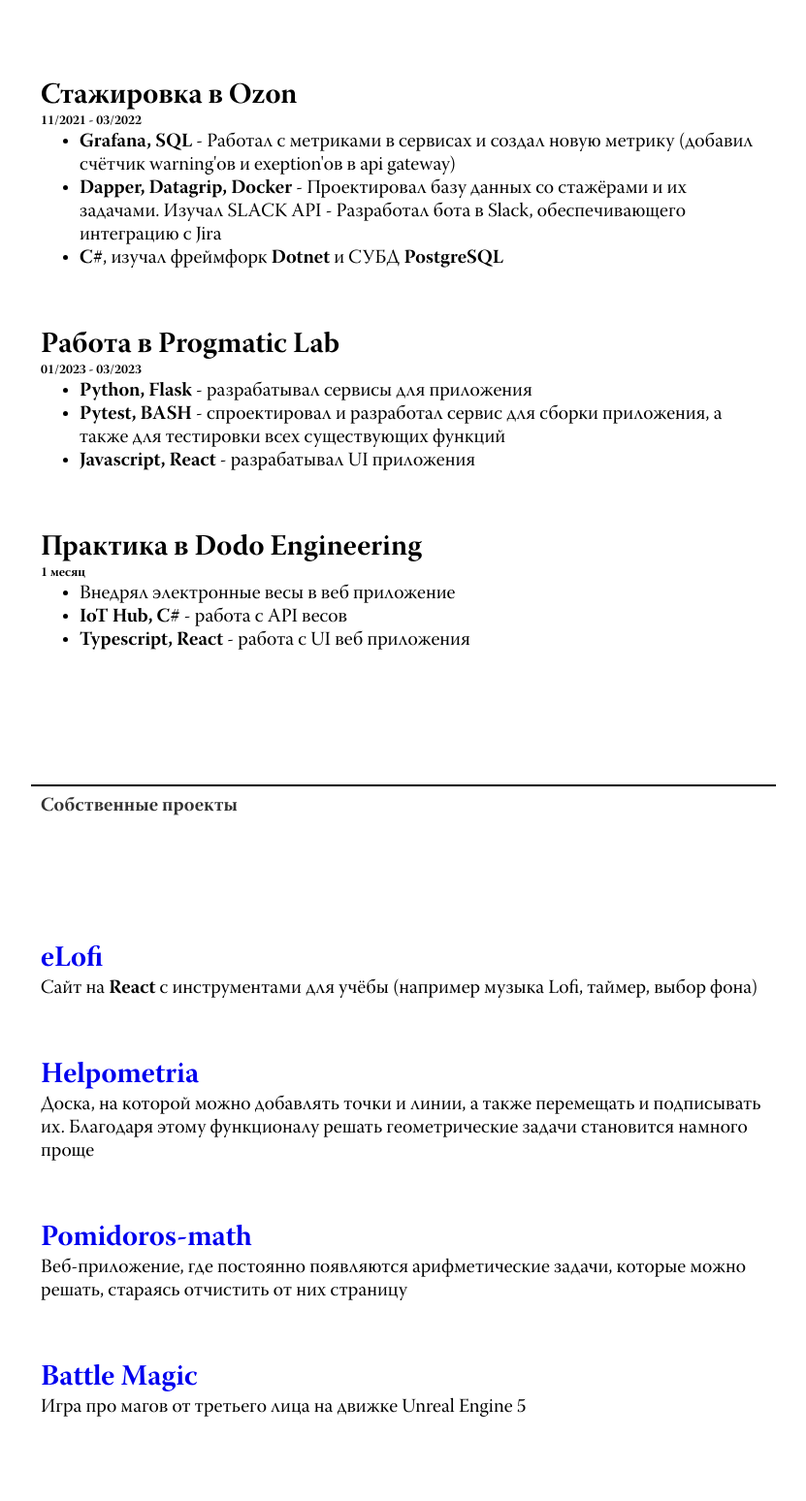
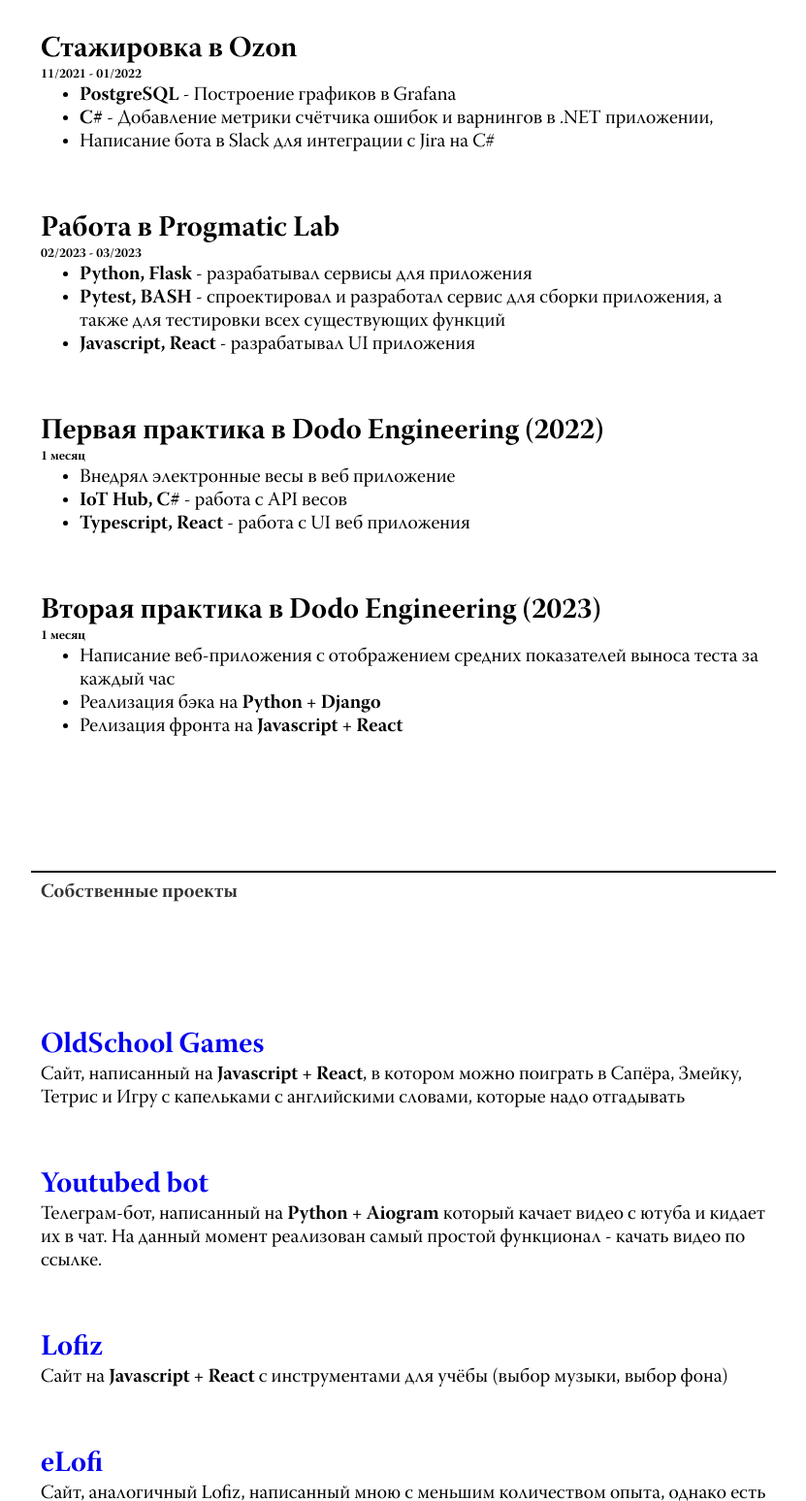
Before and after one commit to JijaLoqie/JijaLoqie.github.io, a plain HTML site: page index.html in a window 1280 px wide. Shown: the part 716-2264 px from the top of the page at 97% size, without its empty margins (224-1055 px from the left). Drawn offline with Linux system fonts and the light colour scheme.

Commit message:
update content

```diff
--- a/index.html
+++ b/index.html
@@ -11,7 +11,9 @@
 
 <body>
 	<main>
-		<a href="https://drive.google.com/file/d/1NVN2pAxK99DVp9rvA1qJu-fx4L9tzp3R/view?usp=sharing"><div class="ButtonLink">PDF-версия</div></a>
+		<a href="https://drive.google.com/file/d/1NVN2pAxK99DVp9rvA1qJu-fx4L9tzp3R/view?usp=sharing">
+			<div class="ButtonLink">PDF-версия</div>
+		</a>
 		<div id="Header">
 			<h1 class="Name">Дмитрий Красковский</h1>
 			<h2 class="SubName">WEB разработчик</h1>
@@ -25,26 +27,23 @@
 		<div class="section ShortSection" id="Summary">
 			<h1 class="NameSection">Кратко о себе</h1>
 			<div>Последние 3 года с большим интузиазмом изучаю различные направления I T, расширяя свой стек знаний.
-			Всегда готов выслушать критику в свой адрес и сделать выводы. <br /> Работал дважды в прекрасном коллективе,
-			увольнялся спустя 3 месяца, по причинам, утратившим актуальность (институт)</div>
+				Всегда готов выслушать критику в свой адрес и сделать выводы.</div>
 		</div>
 		<div id="Experience">
 			<div class="section">
 				<h1 id="ExperienceName" class="NameSection">Опыт работы</h1>
 				<p>
 				<h2>Стажировка в Ozon</h2>
-				<h6>11/2021 - 03/2022</h6>
+				<h6>11/2021 - 01/2022</h6>
 				<ul>
-					<li><b>Grafana, SQL</b> - Работал с метриками в сервисах и создал новую метрику (добавил счётчик
-						warning'ов и exeption'ов в api gateway)</li>
-					<li><b>Dapper, Datagrip, Docker</b> - Проектировал базу данных со стажёрами и их задачами. Изучал
-						SLACK API - Разработал бота в Slack, обеспечивающего интеграцию с Jira</li>
-					<li><b>C#</b>, изучал фреймфорк <b>Dotnet</b> и СУБД <b>PostgreSQL</b></li>
+					<li><b>PostgreSQL</b> - Построение графиков в Grafana</li>
+					<li><b>C#</b> - Добавление метрики счётчика ошибок и варнингов в .NET приложении,
+					<li>Написание бота в Slack для интеграции с Jira на C#</li>
 				</ul>
 				</p>
 				<p>
 				<h2>Работа в Progmatic Lab</h2>
-				<h6>01/2023 - 03/2023</h6>
+				<h6>02/2023 - 03/2023</h6>
 				<ul>
 					<li><b>Python, Flask</b> - разрабатывал сервисы для приложения</li>
 					<li><b>Pytest, BASH</b> - спроектировал и разработал сервис для сборки приложения, а также для
@@ -54,7 +53,7 @@
 				</ul>
 				</p>
 				<p>
-				<h2>Практика в Dodo Engineering</h2>
+				<h2>Первая практика в Dodo Engineering (2022)</h2>
 				<h6>1 месяц</h6>
 				<ul>
 					<li>Внедрял электронные весы в веб приложение</li>
@@ -62,37 +61,53 @@
 					<li><b>Typescript, React</b> - работа с UI веб приложения</li>
 				</ul>
 				</p>
+				<p>
+					<h2>Вторая практика в Dodo Engineering (2023)</h2>
+					<h6>1 месяц</h6>
+					<ul>
+						<li>Написание веб-приложения с отображением средних показателей выноса теста за каждый час</li>
+						<li>Реализация бэка на <b>Python + Django</b> </li>
+						<li>Релизация фронта на <b>Javascript + React</b></li>
+					</ul>
+					</p>
 			</div>
 			<div class="section">
 				<h1 class="NameSection">Собственные проекты</h1>
 				<p>
-				<h2><a href="https://github.com/JijaLoqie/eLofi">eLofi</a></h2>
-				Сайт на <b>React</b> c инструментами для учёбы (например музыка Lofi, таймер, выбор фона)
+					<h2><a href="https://github.com/JijaLoqie/oldschool-games">OldSchool Games</a></h2>
+					Сайт, написанный на <b>Javascript + React</b>, в котором можно поиграть в
+					Сапёра, Змейку, Тетрис и Игру с капельками с английскими словами,
+					которые надо отгадывать
 				</p>
 				<p>
-				<h2><a href="https://github.com/JijaLoqie/Helpometria">Helpometria</a></h2>
-				Доска, на которой можно добавлять точки и линии, а также перемещать и подписывать их. Благодаря этому
-				функционалу решать геометрические задачи становится намного проще
+					<h2><a href="https://t.me/DimonsYouTubedBot">Youtubed bot</a></h2>
+					Телеграм-бот, написанный на <b>Python + Aiogram</b>  который качает видео с ютуба и кидает их в чат.
+					На данный момент реализован самый простой функционал
+					 - качать видео по ссылке.
 				</p>
 				<p>
-				<h2><a href="https://github.com/JijaLoqie/pomidoros-math">Pomidoros-math</a></h2>
-				Веб-приложение, где постоянно появляются арифметические задачи, которые можно решать, стараясь отчистить
-				от них страницу
+					<h2><a href="https://github.com/JijaLoqie/Lofiz">Lofiz</a></h2>
+					Сайт на <b>Javascript + React</b> c инструментами для учёбы (выбор музыки, выбор фона)
 				</p>
 				<p>
-				<h2><a href="https://gitlab.com/paps-project/battlemagic-game">Battle Magic</a></h2>
-				Игра про магов от третьего лица на движке Unreal Engine 5
+					<h2><a href="https://github.com/JijaLoqie/eLofi">eLofi</a></h2>
+					Cайт, аналогичный Lofiz, написанный мною с меньшим количеством опыта, однако есть больше инструментов (таймер, выбор цветовой палитры)
 				</p>
 			</div>
 			<div class="section">
-				<h1 class="NameSection">Вклады в чужие проекты</h1>
+				<h1 class="NameSection">Непрофильные проекты</h1>
 				<p>
-				<h2><a href="https://github.com/asc-community/MxEngine">MxEngine</a></h2>
-				Расширил функционал интерфейса игрового движка: добавил возможность накладывать текстуры на объекты
+					<h2><a href="https://gitlab.com/paps-project/battlemagic-game">Battle Magic</a></h2>
+					Игра про магов от третьего лица на движке Unreal Engine 5, описанная на языке Blueprint
 				</p>
 				<p>
-				<h2><a href="https://gitlab.com/minority1691/tradingsandbox">Trading Sandbox</a></h2>
-				Парсер сайта с курсом криптовалюты на языке программирования С++
+					<h2><a href="https://gitlab.com/minority1691/tradingsandbox">Trading Sandbox</a></h2>
+					Парсер сайта с курсом криптовалюты на языке программирования С++
+				</p>
+				<p>
+					<h2><a href="https://github.com/JijaLoqie/Helpometria">Helpometria</a></h2>
+					Приложение, написанное на Java + Swing, представляющее собой графическую доску,
+					на которой можно рисовать геометрические фигуры - точки и линии
 				</p>
 			</div>
 		</div>
@@ -100,9 +115,10 @@
 			<h1 class="NameSection">Языки программирования (и другие инструменты)</h1>
 			<ul>
 				<li>C# | Dotnet | PostgreSQL</li>
-				<li>Python | C / C++ | Go</li>
+				<li>Python | Django | Flask</li>
 				<li>Javascript | Typescript | React</li>
 				<li>HTML / HTML5 | CSS</li>
+				<li>C++ | C++ | Go</li>
 				<li>Solidity</li>
 				<li>Blueprint (Unreal Engine)</li>
 			</ul>
```
